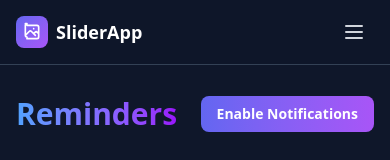
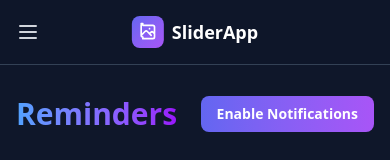
Before and after one commit to Terry-Development/SliderApp, a Next.js app in the folder frontend/: page /reminders in a window 390 px wide. Shown: the top 160 px of the page. Built offline with nearby package versions, Linux system fonts and the light colour scheme; no server answers.

Commit message:
Refine Mobile Navbar: Left Burger, Center Title, Solid Sidebar

```diff
--- a/frontend/src/components/Navbar.js
+++ b/frontend/src/components/Navbar.js
@@ -15,20 +15,11 @@ export default function Navbar() {
 
     return (
         <nav className="fixed top-0 left-0 right-0 z-50 bg-dark-bg/95 backdrop-blur-lg border-b border-dark-border">
-            <div className="max-w-7xl mx-auto px-4 h-16 flex items-center justify-between">
-                {/* Logo */}
-                <Link href="/" className="flex items-center gap-2 z-50">
-                    <div className="w-8 h-8 rounded-lg bg-gradient-to-br from-primary to-accent-purple flex items-center justify-center">
-                        <svg className="w-5 h-5 text-white" fill="none" stroke="currentColor" viewBox="0 0 24 24">
-                            <path strokeLinecap="round" strokeLinejoin="round" strokeWidth={2} d="M4 16l4.586-4.586a2 2 0 012.828 0L16 16m-2-2l1.586-1.586a2 2 0 012.828 0L20 14m-6-6h.01M6 20h12a2 2 0 002-2V6a2 2 0 00-2-2H6a2 2 0 00-2-2H6a2 2 0 00-2 2v12a2 2 0 002 2z" />
-                        </svg>
-                    </div>
-                    <span className="font-bold text-lg">SliderApp</span>
-                </Link>
+            <div className="max-w-7xl mx-auto px-4 h-16 flex items-center justify-between relative">
 
-                {/* Mobile Menu Button */}
+                {/* Mobile Menu Button - Left */}
                 <button
-                    className="md:hidden z-50 p-2 text-gray-300 hover:text-white"
+                    className="md:hidden z-50 p-2 -ml-2 text-gray-300 hover:text-white"
                     onClick={() => setIsOpen(!isOpen)}
                 >
                     {isOpen ? (
@@ -42,7 +33,20 @@ export default function Navbar() {
                     )}
                 </button>
 
-                {/* Desktop Nav */}
+                {/* Logo/Title - Centered on Mobile, Left on Desktop */}
+                <Link
+                    href="/"
+                    className="absolute left-1/2 top-1/2 transform -translate-x-1/2 -translate-y-1/2 md:static md:transform-none md:flex md:items-center md:gap-2 z-50 flex items-center gap-2"
+                >
+                    <div className="w-8 h-8 rounded-lg bg-gradient-to-br from-primary to-accent-purple flex items-center justify-center">
+                        <svg className="w-5 h-5 text-white" fill="none" stroke="currentColor" viewBox="0 0 24 24">
+                            <path strokeLinecap="round" strokeLinejoin="round" strokeWidth={2} d="M4 16l4.586-4.586a2 2 0 012.828 0L16 16m-2-2l1.586-1.586a2 2 0 012.828 0L20 14m-6-6h.01M6 20h12a2 2 0 002-2V6a2 2 0 00-2-2H6a2 2 0 00-2-2H6a2 2 0 00-2 2v12a2 2 0 002 2z" />
+                        </svg>
+                    </div>
+                    <span className="font-bold text-lg">SliderApp</span>
+                </Link>
+
+                {/* Desktop Nav - Right */}
                 <div className="hidden md:flex items-center gap-6">
                     <div className="flex items-center gap-2">
                         <Link href="/" className={isSlider ? 'nav-link-active' : 'nav-link'}>
@@ -83,8 +87,7 @@ export default function Navbar() {
                     </div>
                 </div>
 
-                {/* Mobile Nav Sidebar */}
-                {/* Backdrop */}
+                {/* Mobile Sidebar & Backdrop */}
                 {isOpen && (
                     <div
                         className="fixed inset-0 bg-black/60 backdrop-blur-sm z-40 md:hidden transition-opacity"
@@ -92,7 +95,6 @@ export default function Navbar() {
                     />
                 )}
 
-                {/* Sidebar */}
                 <div className={`fixed top-0 left-0 bottom-0 w-64 bg-[#121212] border-r border-white/10 z-50 transform transition-transform duration-300 ease-in-out md:hidden flex flex-col ${isOpen ? 'translate-x-0' : '-translate-x-full'}`}>
                     <div className="p-6 flex flex-col h-full">
                         <div className="flex justify-between items-center mb-8">
```
